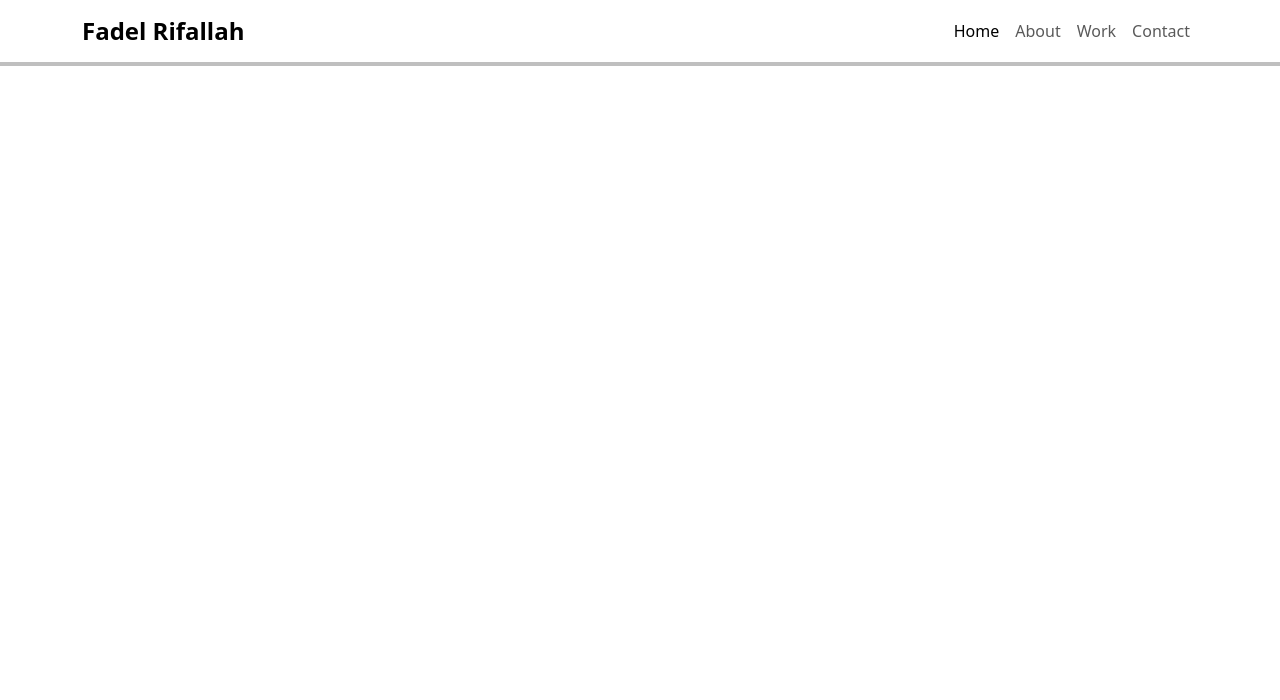
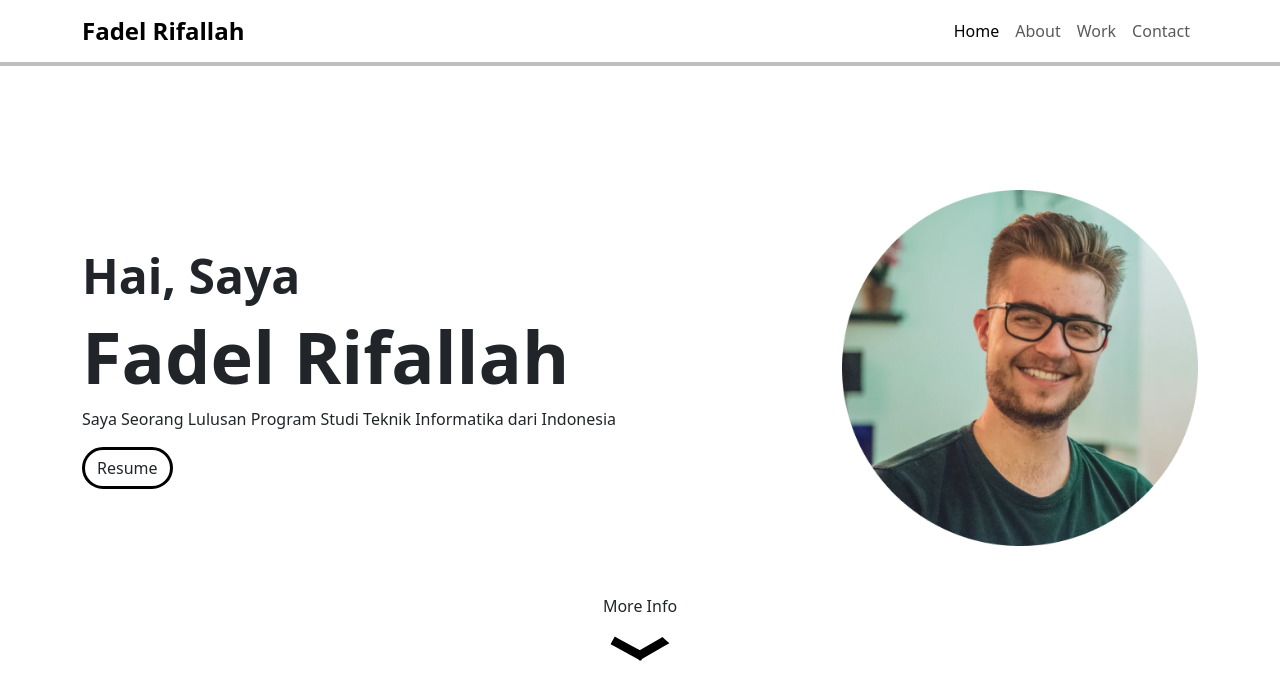
Before and after one commit to fadel1626/Portfolio, a plain HTML site: page index.html in a window 1280 px wide. Drawn offline with nearby package versions, Linux system fonts and the light colour scheme.

Commit message:
add home

```diff
--- a/Assets/CSS/style.css
+++ b/Assets/CSS/style.css
@@ -1,4 +1,53 @@
+section {
+    padding-top: 128px;
+}
+
+.btn.button {
+    border: 3px solid black;
+    border-radius: 32px;
+    background-color: white;
+}
+
+.btn.button:hover {
+    background-color: black;
+    color: white;
+}
+
 .navbar {
     background-color: white;
     box-shadow: 0 0 0 4px rgba(0, 0, 0, 0.25);
 }
+
+.home h1 {
+    font-size: 72px;
+}
+
+.home h3 {
+    font-size: 48px;
+}
+
+.row img {
+    width: 100%;
+}
+
+.home .arrow img {
+    width: 60px;
+}
+
+#arrow {
+    animation: 2s upDown infinite;
+}
+
+@keyframes upDown {
+    0% {
+        transform: translateY(0);
+    }
+
+    50% {
+        transform: translateY(10px);
+    }
+
+    100% {
+        transform: translateY(0);
+    }
+}
--- a/index.html
+++ b/index.html
@@ -40,6 +40,24 @@
         </div>
     </nav>
 
+    <section id="home" class="home container">
+        <div class="row d-flex align-items-center">
+            <div class="col-8">
+                <h3 class="fw-semibold">Hai, Saya</h3>
+                <h1 class="fw-bold">Fadel Rifallah</h1>
+                <p>Saya Seorang Lulusan Program Studi Teknik Informatika dari Indonesia</p>
+                <a class="btn button" href="Assets/Gambar/potrait.png" download>Resume</a>
+            </div>
+            <div class="col-4">
+                <img src="Assets/Gambar/potrait.png" alt="Potrait">
+            </div>
+        </div>
+        <div class="arrow d-flex align-items-center flex-column mt-5">
+            <a class="text-decoration-none text-dark" href="#about">More Info</a>
+            <img id="arrow" class="mt-2" src="Assets/Gambar/arrow.svg" alt="Arrow">
+        </div>
+    </section>
+
     <!-- JavaScript -->
     <script src="https://cdn.jsdelivr.net/npm/@popperjs/core@2.11.8/dist/umd/popper.min.js"
         integrity="sha384-I7E8VVD/ismYTF4hNIPjVp/Zjvgyol6VFvRkX/vR+Vc4jQkC+hVqc2pM8ODewa9r"
```
